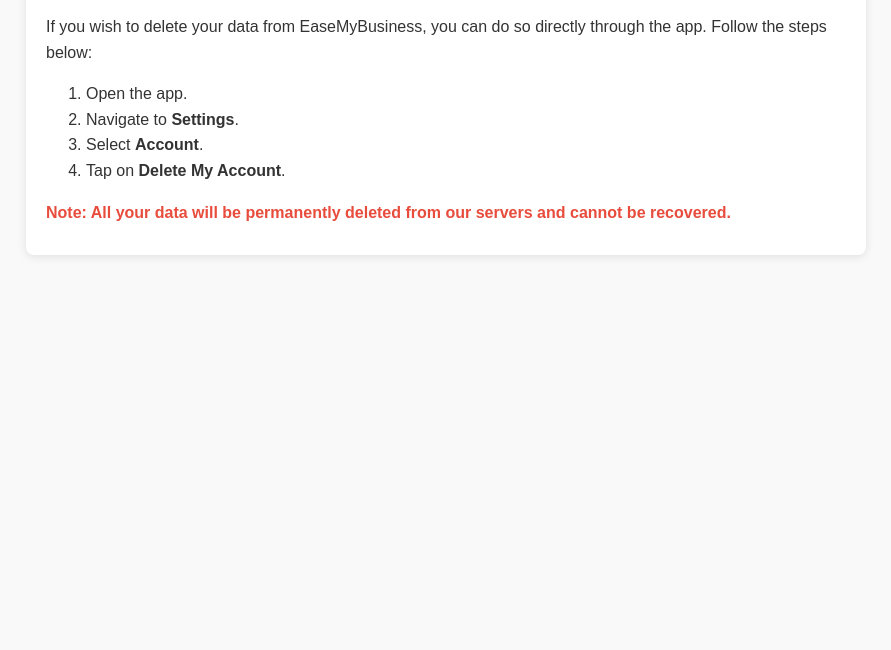
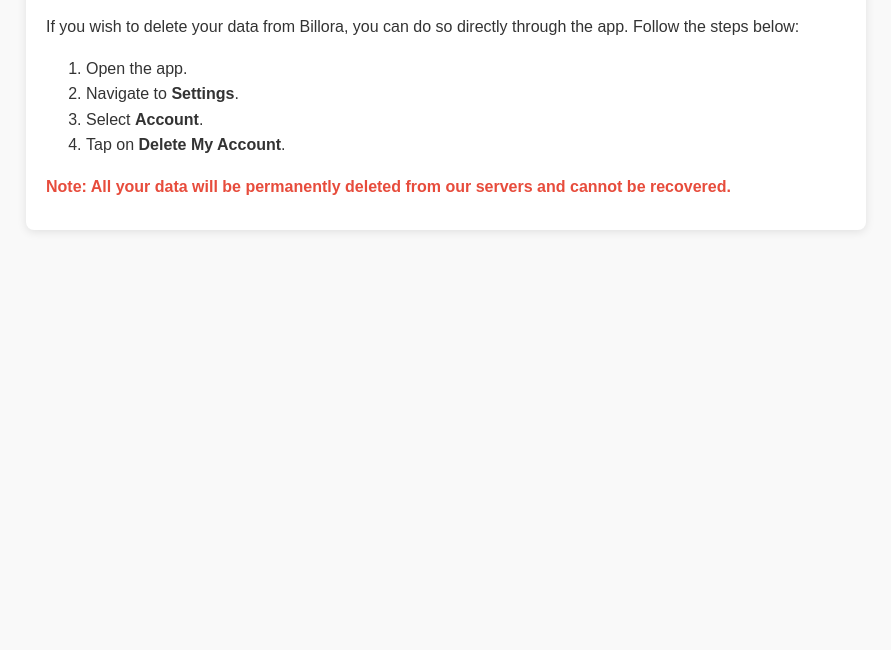
Before and after one commit to riyazclock/websiteesb, a plain HTML site: page deleteesbaccount.html in a window 1280 px wide. Shown: the part 150-800 px from the top of the page, without its empty margins (194-1085 px from the left). Drawn offline with Linux system fonts and the light colour scheme.

Commit message:
Update deleteesbaccount.html

```diff
--- a/deleteesbaccount.html
+++ b/deleteesbaccount.html
@@ -3,7 +3,7 @@
 <head>
     <meta charset="UTF-8">
     <meta name="viewport" content="width=device-width, initial-scale=1.0">
-    <title>EaseMyBusiness - Delete Account</title>
+    <title>Billora - Delete Account</title>
     <style>
         body {
             font-family: Arial, sans-serif;
@@ -36,7 +36,7 @@
 <body>
     <div class="container">
         <h1>Delete Your Account</h1>
-        <p>If you wish to delete your data from EaseMyBusiness, you can do so directly through the app. Follow the steps below:</p>
+        <p>If you wish to delete your data from Billora, you can do so directly through the app. Follow the steps below:</p>
         <ol>
             <li>Open the app.</li>
             <li>Navigate to <strong>Settings</strong>.</li>
```
